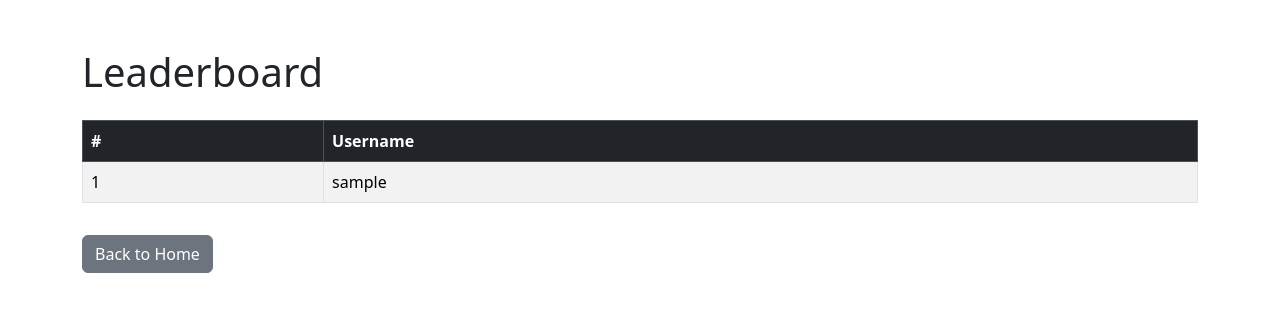
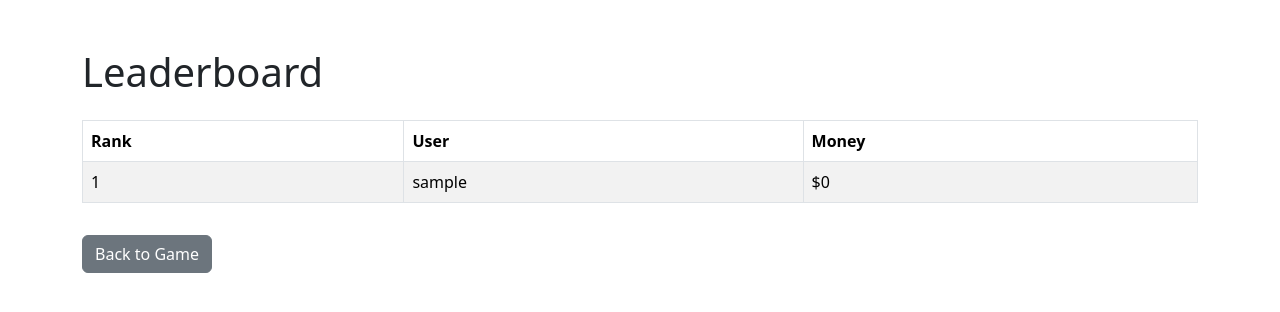
Before and after one commit to ajshirlow7/MoneyMaker, a Django app: page /play/leaderboard/ in a window 1280 px wide. Shown: the top 312 px of the page. Run offline with Django 4.2, Linux system fonts and the light colour scheme; the visitor is signed in with stand-in values (Sample User, id 1); data comes from the database, SQL or seed files in the repository.

Commit message:
adding score from the database to the leaderboard page, also ranks from highest to lowest

```diff
--- a/game/views.py
+++ b/game/views.py
@@ -42,8 +42,9 @@ def review_page(request):
 
 @login_required
 def leaderboard_view(request):
-    users = User.objects.all().order_by('username')
-    return render(request, "game/leaderboard.html", {"users": users})
+    # Get all GameStates, order by money descending
+    leaderboard = GameState.objects.select_related('user').order_by('-money')
+    return render(request, "game/leaderboard.html", {"leaderboard": leaderboard})
 
 
 @login_required
--- a/templates/game/leaderboard.html
+++ b/templates/game/leaderboard.html
@@ -2,29 +2,35 @@
 <html lang="en">
 <head>
     <meta charset="UTF-8">
-    <title>Leaderboard - MoneyMaker</title>
+    <title>Leaderboard</title>
     <link href="https://cdn.jsdelivr.net/npm/bootstrap@5.3.2/dist/css/bootstrap.min.css" rel="stylesheet">
 </head>
 <body>
     <div class="container mt-5">
         <h1 class="mb-4">Leaderboard</h1>
         <table class="table table-striped table-bordered">
-            <thead class="table-dark">
+            <thead>
                 <tr>
-                    <th>#</th>
-                    <th>Username</th>
+                    <th>Rank</th>
+                    <th>User</th>
+                    <th>Money</th>
                 </tr>
             </thead>
             <tbody>
-                {% for user in users %}
+                {% for entry in leaderboard %}
                 <tr>
                     <td>{{ forloop.counter }}</td>
-                    <td>{{ user.username }}</td>
+                    <td>{{ entry.user.username }}</td>
+                    <td>${{ entry.money }}</td>
+                </tr>
+                {% empty %}
+                <tr>
+                    <td colspan="3">No players yet.</td>
                 </tr>
                 {% endfor %}
             </tbody>
         </table>
-        <a href="{% url 'home' %}" class="btn btn-secondary mt-3">Back to Home</a>
+        <a href="{% url 'play' %}" class="btn btn-secondary mt-3">Back to Game</a>
     </div>
 </body>
 </html>
```
Also changed, not shown: templates/game/play.html (+6 -1 lines).
